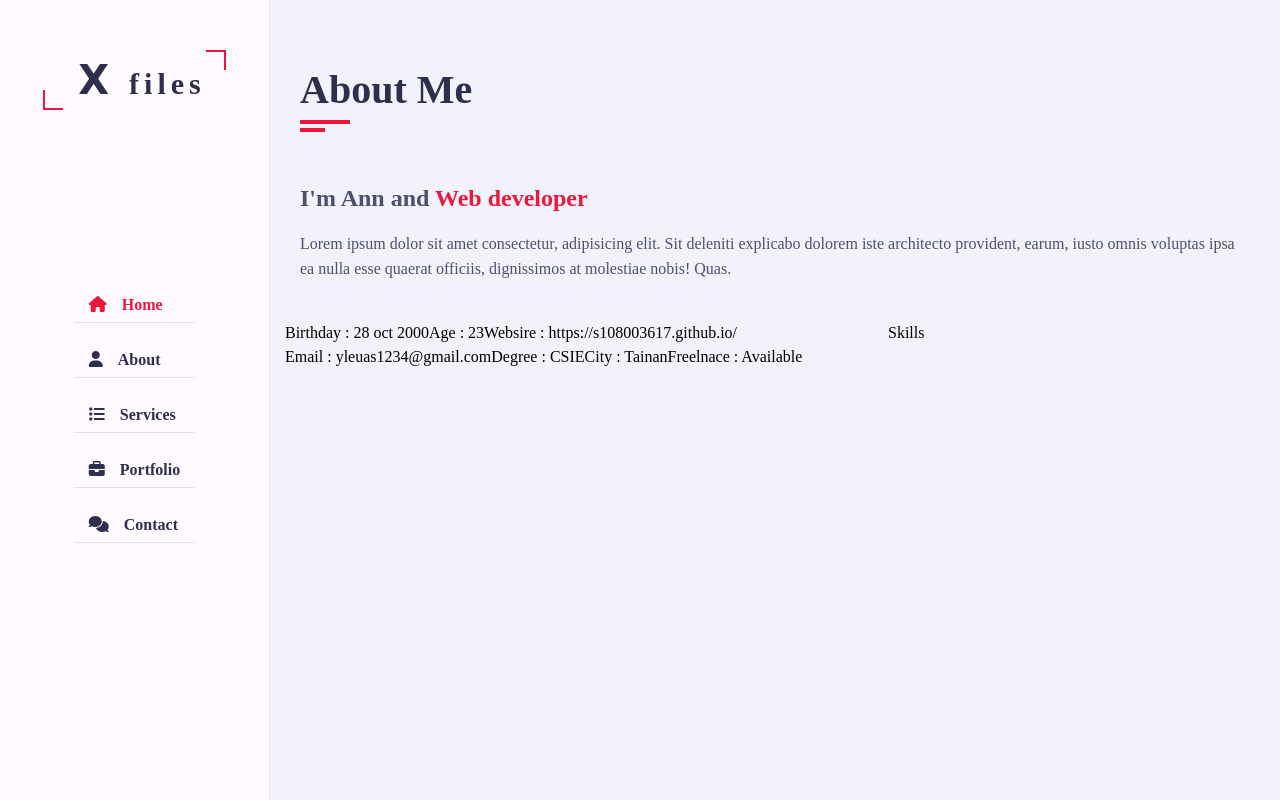
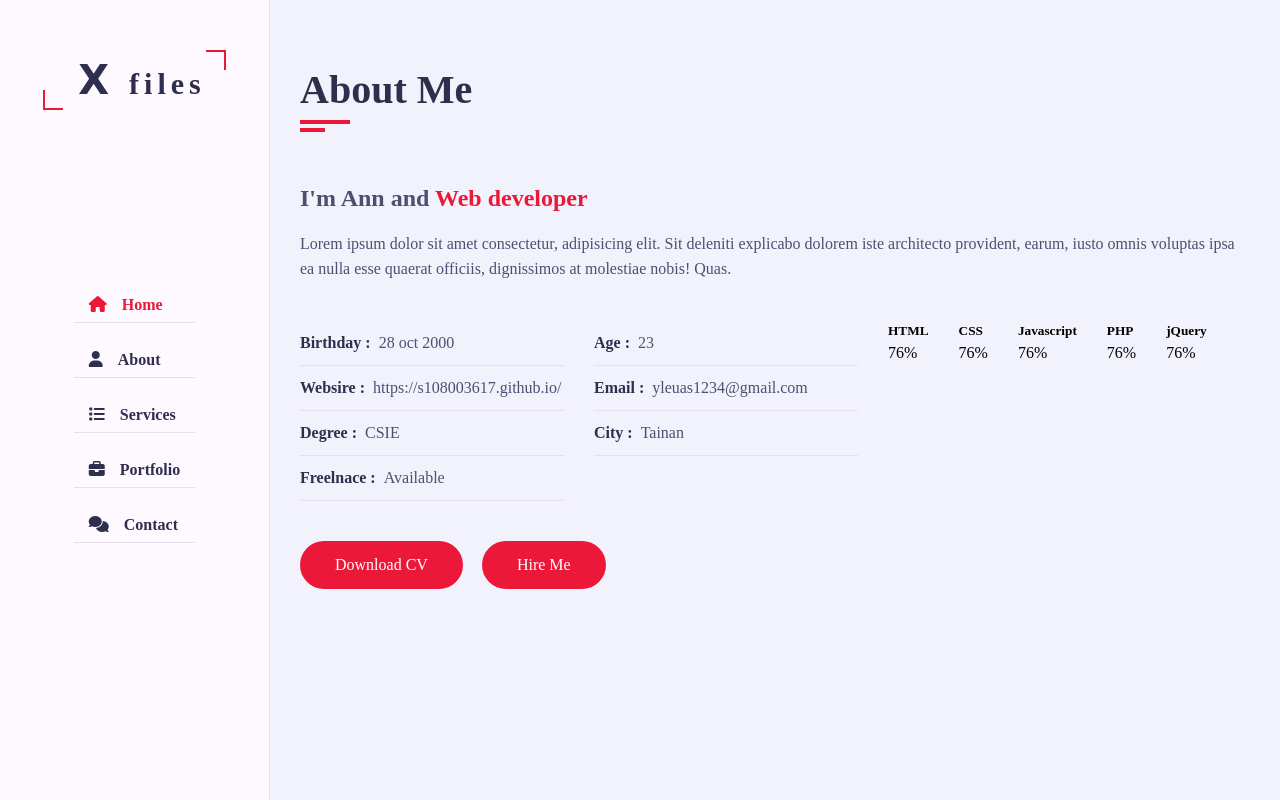
Before and after one commit to s108003617/s108003617.github.io, a PHP site: page / in a window 1280 px wide. Run offline with PHP 8.4, Linux system fonts and the light colour scheme; some libraries are stand-ins or nearby versions; some web fonts are replaced.

Commit message:
about section(未完成)

```diff
--- a/css/style.css
+++ b/css/style.css
@@ -362,7 +362,32 @@ h3.my-profession
 }
 .about .about-content .personal-info .info-item
 {
-
+  flex: 0 0 50%;
+  max-width: 50%;
+}
+.about .about-content .personal-info .info-item p
+{
+  font-weight: 600;
+  padding: 10px 0;
+  font-size: 16px;
+  color: var(--text-black-900);
+  border-bottom: 1px solid var(--bg-black-50);
+}
+.about .about-content .personal-info .info-item span
+{
+  font-weight: 400;
+  color: var(--text-black-700);
+  margin-left: 4px;
+  display: inline-block;
+}
+.about .about-content .personal-info .buttons
+{
+  margin-top: 30px;
+}
+.about .about-content .personal-info .buttons .btn
+{
+  margin-right: 15px;
+  margin-top: 10px;
 }
 .about .about-content .skills
 {
--- a/index.html
+++ b/index.html
@@ -81,30 +81,74 @@
               <div class="row">
                 <div class="personal-info padd-15">
                   <div class="row">
-                    <div class="info-item">
+                    <div class="info-item padd-15">
                       <p>Birthday : <span>28 oct 2000</span></p>
                     </div>
-                    <div class="info-item">
+                    <div class="info-item padd-15">
                       <p>Age : <span>23</span></p>
                     </div>
-                    <div class="info-item">
+                    <div class="info-item padd-15">
                       <p>Websire : <span>https://s108003617.github.io/</span></p>
                     </div>
-                    <div class="info-item">
+                    <div class="info-item padd-15">
                       <p>Email : <span>yleuas1234@gmail.com</span></p>
                     </div>
-                    <div class="info-item">
+                    <div class="info-item padd-15">
                       <p>Degree : <span>CSIE</span></p>
                     </div>
-                    <div class="info-item">
+                    <div class="info-item padd-15">
                       <p>City : <span>Tainan</span></p>
                     </div>
-                    <div class="info-item">
+                    <div class="info-item padd-15">
                       <p>Freelnace : <span>Available</span></p>
                     </div>
                   </div>
+                  <div class="row">
+                    <div class="buttons padd-15">
+                      <a href="#" class="btn">Download CV</a>
+                      <a href="#" class="btn hire-me">Hire Me</a>
+                    </div>
+                  </div>
                 </div>
-                <div class="skills padd-15">Skills</div>
+                <div class="skills padd-15">
+                  <div class="row">
+                    <div class="skill-item padd-15">
+                      <h5>HTML</h5>
+                      <div class="progress">
+                        <div class="progress-in" style="width: 76%;"></div>
+                        <div class="skill-percent">76%</div>
+                      </div>
+                    </div>
+                    <div class="skill-item padd-15">
+                      <h5>CSS</h5>
+                      <div class="progress">
+                        <div class="progress-in" style="width: 76%;"></div>
+                        <div class="skill-percent">76%</div>
+                      </div>
+                    </div>
+                    <div class="skill-item padd-15">
+                      <h5>Javascript</h5>
+                      <div class="progress">
+                        <div class="progress-in" style="width: 76%;"></div>
+                        <div class="skill-percent">76%</div>
+                      </div>
+                    </div>
+                    <div class="skill-item padd-15">
+                      <h5>PHP</h5>
+                      <div class="progress">
+                        <div class="progress-in" style="width: 76%;"></div>
+                        <div class="skill-percent">76%</div>
+                      </div>
+                    </div>
+                    <div class="skill-item padd-15">
+                      <h5>jQuery</h5>
+                      <div class="progress">
+                        <div class="progress-in" style="width: 76%;"></div>
+                        <div class="skill-percent">76%</div>
+                      </div>
+                    </div>
+                  </div>
+                </div>
               </div>
             </div>
           </div>
```
